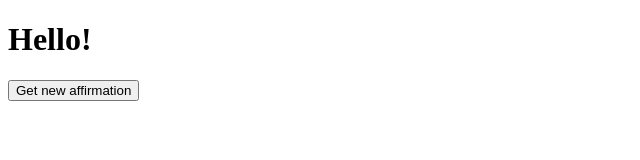
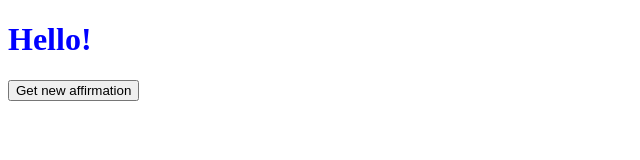
Before and after one commit to ianJStutor/svelte-demo-1, a SvelteKit app in the folder sveltedemoapp/: page / in a window 1280 px wide. Shown: the top 160 px of the page, without its empty margins (0-640 px from the left). Built offline with nearby package versions, Linux system fonts and the light colour scheme.

Commit message:
put api call into api folder

```diff
--- a/sveltedemoapp/src/routes/+page.svelte
+++ b/sveltedemoapp/src/routes/+page.svelte
@@ -2,11 +2,15 @@
     let affirmation = $state("Hello!");
 
     async function getAffirmation() {
-        const response = await fetch("./");
+        const response = await fetch("./api/");
         const content = await response.json();
         affirmation = content.affirmation;
     }
 </script>
 
+<style>
+    h1 { color: blue; }
+</style>
+
 <h1>{affirmation}</h1>
 <button on:click={getAffirmation}>Get new affirmation</button>
```
Also changed, not shown: sveltedemoapp/src/routes/api/+server.js (renamed from sveltedemoapp/src/routes/+server.js).
